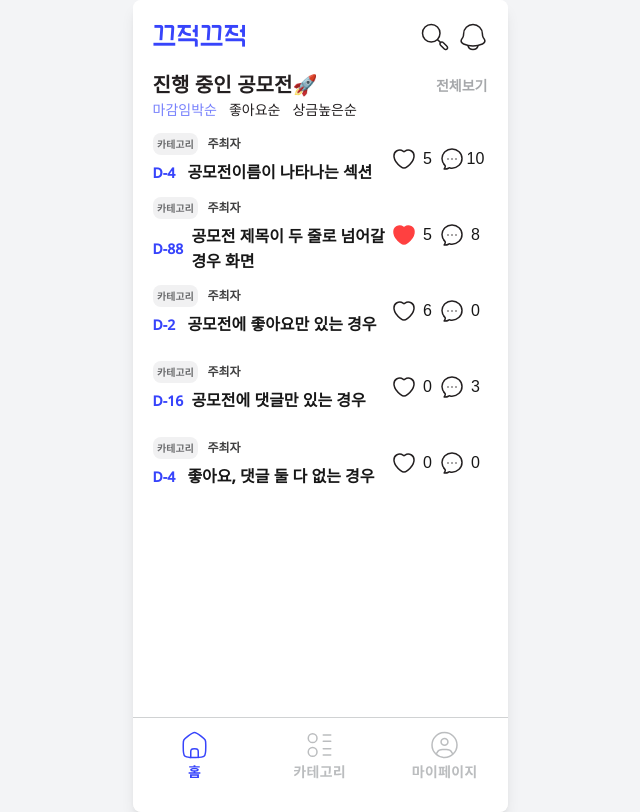
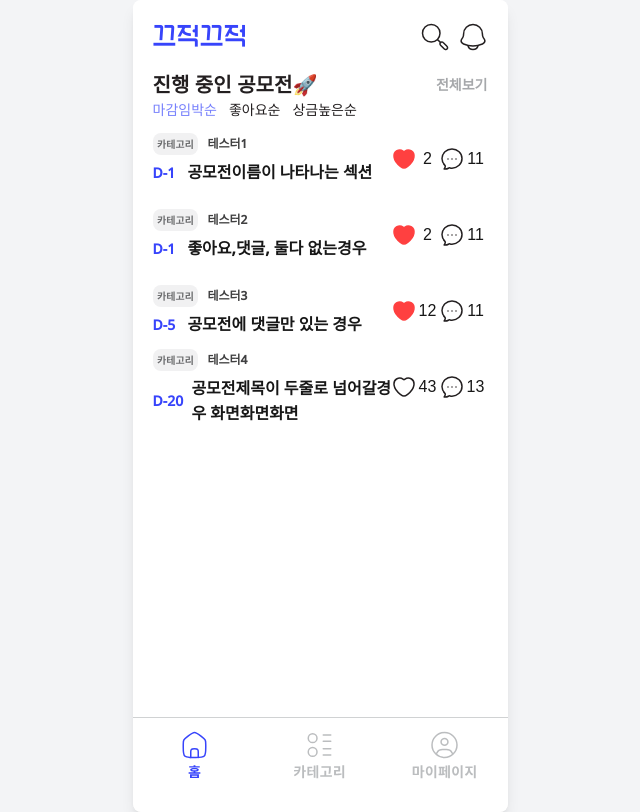
Before and after one commit to while-true-study/gjgj, a Next.js app: page /home in a window 1280 px wide. Shown: the whole page, without its empty margins (320-960 px from the left). Built offline with nearby package versions, Linux system fonts and the light colour scheme.

Commit message:
add api homeListAll

```diff
--- /dev/null
+++ b/app/api/home/homeListAll/route.ts
@@ -0,0 +1,70 @@
+import { NextResponse } from "next/server";
+
+export async function GET(request: Request) {
+  const { searchParams } = new URL(request.url);
+  const listType = searchParams.get("listType");
+
+  const homeList = [
+    {
+      boardId: 1,
+      boardPrize: 50000, // 상금
+      categoryName: "카테고리",
+      createdAt: "2025-02-20T10:28:56.764848", // 생성 시간
+      endCount: 1, // 마감일
+      goodChk: 1, // 좋아요 헀는지
+      goodCount: 2, // 좋아요 개수
+      nickName: "테스터1", // 닉네임
+      replyCount: 11, // 게시글 댓글 갯수
+      title: "공모전이름이 나타나는 섹션", // 제목
+    },
+    {
+      boardId: 2,
+      boardPrize: 444,
+      categoryName: "슬로건",
+      createdAt: "2025-02-20T10:28:56.764848",
+      endCount: 1,
+      goodChk: 1,
+      goodCount: 2,
+      nickName: "테스터2",
+      replyCount: 11,
+      title: "좋아요,댓글, 둘다 없는경우",
+    },
+    {
+      boardId: 3,
+      boardPrize: 444,
+      categoryName: "아이디어",
+      createdAt: "2025-02-20T10:28:56.764848",
+      endCount: 5,
+      goodChk: 1,
+      goodCount: 12,
+      nickName: "테스터3",
+      replyCount: 11,
+      title: "공모전에 댓글만 있는 경우",
+    },
+    {
+      boardId: 4,
+      boardPrize: 50000, // 상금
+      categoryName: "기타",
+      createdAt: "2025-02-20T10:28:56.764848", // 생성 시간
+      endCount: 20, // 마감일
+      goodChk: 0,
+      goodCount: 43,
+      nickName: "테스터4",
+      replyCount: 13,
+      title: "공모전제목이 두줄로 넘어갈경우 화면화면화면",
+    },
+  ];
+
+  // listType에 따라 데이터 필터링 (예시)
+  const competitionList = listType === "4" ? [] : homeList;
+
+  const responseData = {
+    isSuccess: true,
+    code: "COMMON200",
+    message: "성공입니다.",
+    result: homeList,
+    competitionList: competitionList,
+  };
+
+  return NextResponse.json(responseData);
+}
--- a/app/components/backHeader/BackHeader.module.css
+++ b/app/components/backHeader/BackHeader.module.css
@@ -1,7 +1,4 @@
 .navContainer {
-  top: 15px;
-  left: 16px;
-  position: absolute;
 }
 
 .backButton {
--- a/app/home/IngContests/IngContests.module.css
+++ b/app/home/IngContests/IngContests.module.css
@@ -7,20 +7,22 @@
   font-size: 14px;
   font-weight: 500;
   color: #231f20;
+  cursor: pointer;
 }
 
-.TopBox span:nth-child(1) {
+.ing {
   flex-grow: 1;
   font-size: 20px;
   font-weight: 600;
   color: #231f20;
 }
-.TopBox span:nth-child(2) {
+.allview {
   justify-content: end;
   color: #a6a8ab;
   font-size: 14px;
   font-weight: 600;
   font-family: "NotoSans";
+  cursor: pointer;
 }
 
 .TopBox {
@@ -32,3 +34,12 @@
   color: #7780fc !important;
   font-weight: 500;
 }
+
+.content {
+  display: flex;
+  flex-direction: column;
+  justify-content: center;
+  align-items: center;
+  min-height: 300px;
+  max-height: 600px;
+}
--- a/app/home/IngContests/IngContests.tsx
+++ b/app/home/IngContests/IngContests.tsx
@@ -1,72 +1,97 @@
 import Contest from "@/app/components/Contest/Contest";
-import React, { useState } from "react";
+import React, { useEffect, useState } from "react";
 import styles from "./IngContests.module.css";
+import axios from "axios";
+import Link from "next/link";
+
+interface HomeListItem {
+  boardId: number;
+  boardPrize: number;
+  categoryName: string;
+  createdAt: string;
+  endCount: number;
+  goodChk: number;
+  goodCount: number;
+  nickName: string;
+  replyCount: number;
+  title: string;
+}
 
 const IngContests = () => {
-  const [testState, setTestState] = useState(1); // 전역 상태 관리 ?
-  const allView = () => {
-    console.log("전체보기");
-  };
+  const [sortState, setSortState] = useState(1);
+  const [data, setData] = useState<HomeListItem[]>([]);
+
+  const [load, setLoad] = useState(true);
+
+  const allView = () => {};
+  useEffect(() => {
+    axios
+      .get(`http://localhost:3000/api/home/homeListAll`, {
+        params: {
+          listType: sortState,
+        },
+      })
+      .then((res) => {
+        console.log(res);
+        setData(res.data.result);
+        setLoad(false);
+      })
+      .catch((err) => {
+        console.log("Get Error", err);
+      });
+  }, [sortState]);
+
   return (
     <>
       <div className="head">
         <div className={styles.TopBox}>
-          <span>진행 중인 공모전🚀</span>
-          <span className="cursor-pointer" onClick={allView}>
-            전체보기
-          </span>
+          <span className={styles.ing}>진행 중인 공모전🚀</span>
+          <Link href="/home/homeListAll">
+            <span className={styles.allview} onClick={allView}>
+              전체보기
+            </span>
+          </Link>
         </div>
         <div className={styles.sortbox}>
-          <span className={testState === 1 ? styles.selBox : ""}>
+          <span
+            onClick={() => setSortState(1)}
+            className={sortState === 1 ? styles.selBox : ""}
+          >
             마감임박순
           </span>
-          <span className={testState === 2 ? styles.selBox : ""}>좋아요순</span>
-          <span className={testState === 3 ? styles.selBox : ""}>
+          <span
+            onClick={() => setSortState(2)}
+            className={sortState === 2 ? styles.selBox : ""}
+          >
+            좋아요순
+          </span>
+          <span
+            onClick={() => setSortState(3)}
+            className={sortState === 3 ? styles.selBox : ""}
+          >
             상금높은순
           </span>
         </div>
       </div>
-      <div className="content">
-        <Contest
-          organizer="주최자"
-          Dday={4}
-          Iloveit={false}
-          loveit={5}
-          comment={10}
-          title="공모전이름이 나타나는 섹션"
-        ></Contest>
-        <Contest
-          organizer="주최자"
-          Dday={88}
-          Iloveit={true}
-          loveit={5}
-          comment={8}
-          title="공모전 제목이 두 줄로 넘어갈 경우 화면"
-        ></Contest>
-        <Contest
-          organizer="주최자"
-          Dday={2}
-          Iloveit={false}
-          loveit={6}
-          comment={0}
-          title="공모전에 좋아요만 있는 경우"
-        ></Contest>
-        <Contest
-          organizer="주최자"
-          Dday={16}
-          Iloveit={false}
-          loveit={0}
-          comment={3}
-          title="공모전에 댓글만 있는 경우"
-        ></Contest>
-        <Contest
-          organizer="주최자"
-          Dday={4}
-          Iloveit={false}
-          loveit={0}
-          comment={0}
-          title="좋아요, 댓글 둘 다 없는 경우"
-        ></Contest>
+      <div className={styles.content}>
+        {load ? (
+          <div>불러오는 중...</div>
+        ) : (
+          data &&
+          data.map((i, id) => {
+            return (
+              <Contest
+                key={i.boardId}
+                organizer={i.nickName}
+                Dday={i.endCount}
+                Iloveit={i.goodChk === 1 ? true : false}
+                loveit={i.goodCount}
+                comment={i.replyCount}
+                title={i.title}
+              ></Contest>
+            );
+          })
+        )}
       </div>
     </>
   );
--- a/app/home/homeListAll/page.tsx
+++ b/app/home/homeListAll/page.tsx
@@ -1,26 +1,62 @@
+"use client";
+
 import BackHeader from "@/app/components/backHeader/BackHeader";
 import Contest from "@/app/components/Contest/Contest";
-import React from "react";
+import React, { useEffect, useState } from "react";
 import styles from "./homeListAll.module.css";
+import axios from "axios";
+
+interface HomeListItem {
+  boardId: number;
+  boardPrize: number;
+  categoryName: string;
+  createdAt: string;
+  endCount: number;
+  goodChk: number;
+  goodCount: number;
+  nickName: string;
+  replyCount: number;
+  title: string;
+}
 
 const page = () => {
+  const [data, setData] = useState<HomeListItem[]>([]);
+  useEffect(() => {
+    axios
+      .get(`http://localhost:3000/api/home/homeListAll`, {
+        params: {
+          listType: 5,
+        },
+      })
+      .then((res) => {
+        setData(res.data.result);
+        console.log(data);
+      })
+      .catch((err) => {
+        console.log("Get Error", err);
+      });
+  }, []);
+
   return (
     <div className={styles.content}>
       <BackHeader></BackHeader>
-      {Array(15)
-        .fill(null)
-        .map((_, id) => {
+      {data ? (
+        data.map((i, id) => {
           return (
             <Contest
-              organizer="주최자"
-              Dday={4}
-              Iloveit={false}
-              loveit={5}
-              comment={10}
-              title="공모전이름이 나타나는 섹션"
+              key={i.boardId}
+              organizer={i.nickName}
+              Dday={i.endCount}
+              Iloveit={i.goodChk === 1 ? true : false}
+              loveit={i.goodCount}
+              comment={i.replyCount}
+              title={i.title}
             ></Contest>
           );
-        })}
+        })
+      ) : (
+        <>로딩중</>
+      )}
     </div>
   );
 };
--- a/app/layout.tsx
+++ b/app/layout.tsx
@@ -1,5 +1,16 @@
 import ReduxProvider from "@/redux/provider";
 import "@/app/global.css";
+import { Metadata } from "next";
+import Head from "next/head";
+
+export const metadata: Metadata = {
+  title: "끄적끄적",
+  description: "",
+  icons: {
+    apple: "/assets/img/logo_square_192.png",
+    icon: "/assets/img/logo_square_180.png",
+  },
+};
 
 export default function RootLayout({
   children,
@@ -8,6 +19,12 @@ export default function RootLayout({
 }) {
   return (
     <html lang="ko">
+      <Head>
+        <script
+          defer
+          src="https://cdn.swygbro.com/public/widget/swyg-widget.js"
+        ></script>
+      </Head>
       <body className="flex justify-center items-center min-h-screen bg-gray-100">
         <ReduxProvider>
           <div className="w-[375px] h-[812px] bg-white shadow-lg rounded-lg overflow-auto scrollbar-hide relative">
--- a/next.config.ts
+++ b/next.config.ts
@@ -1,6 +1,15 @@
 import type { NextConfig } from "next";
 module.exports = {
-  reactStrictMode: false, // true → false로 변경
+  async redirects() {
+    return [
+      {
+        source: "/sitemap.xml",
+        destination: "/api/sitemap",
+        permanent: true,
+      },
+    ];
+  },
+  reactStrictMode: false, // false로 변경
 };
 const nextConfig: NextConfig = {
   /* config options here */
--- a/package.json
+++ b/package.json
@@ -10,6 +10,7 @@
   },
   "dependencies": {
     "@reduxjs/toolkit": "^2.5.1",
+    "axios": "^1.7.9",
     "next": "15.1.6",
     "react": "^19.0.0",
     "react-dom": "^19.0.0",
```
Also changed, not shown: public/robots.txt (added), 1 other file (tests, documents, lock files or other folders).
